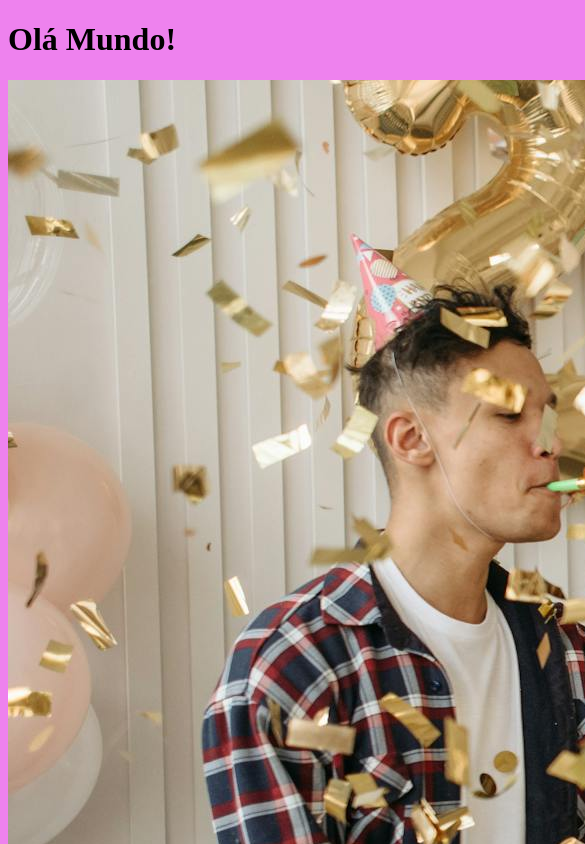
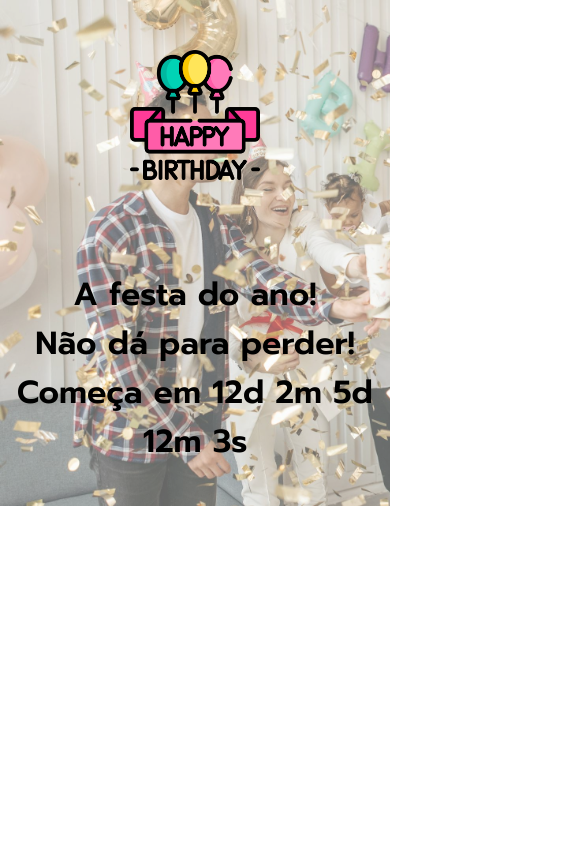
Before and after one commit to SamuelSattiro/my_niver, a website built with Parcel: page src/index.html in a window 390 px wide. Shown: the top 844 px of the page, 585 px wide, since content can reach past the window. Built offline with nearby package versions, Linux system fonts and the light colour scheme; a web font is replaced by a local one.

Commit message:
crindo o hero

```diff
--- a/src/index.html
+++ b/src/index.html
@@ -1,14 +1,21 @@
 <!DOCTYPE html>
-<html lang="en">
+<html lang="pt-br">
 <head>
     <meta charset="UTF-8">
     <meta name="viewport" content="width=device-width, initial-scale=1.0">
-    <title>Document</title>
+    <title>My Niver</title>
+    <link rel="preconnect" href="https://fonts.googleapis.com">
+    <link rel="preconnect" href="https://fonts.gstatic.com" crossorigin>
+    <link href="https://fonts.googleapis.com/css2?family=Arima:wght@100..700&family=Prompt:ital,wght@0,100;0,200;0,300;0,400;0,500;0,600;0,700;0,800;0,900;1,100;1,200;1,300;1,400;1,500;1,600;1,700;1,800;1,900&display=swap" rel="stylesheet">
     <link rel="stylesheet" href="styles/main.scss">
 </head>
 <body>
-    <h1>Olá Mundo!</h1>
-    <img src="./images/foto1.jpg" alt="niver">
+    <header class="hero">
+        <div class="container">
+            <img class="hero__logo" src="images/logo_festa.png" alt="Logo festa">
+            <p class="hero__text">A festa do ano! <br> Não dá para perder! <br> Começa em 12d 2m 5d 12m 3s</p>
+        </div>
+    </header>
 </body>
 <script src="scripts/main.js"></script>
 </html>
--- /dev/null
+++ b/src/styles/_hero.scss
@@ -0,0 +1,62 @@
+.hero {
+    padding-top: 50px;
+    padding-bottom: 40px;
+    background-image: url(../images/foto1.jpg);
+    background-repeat: no-repeat;
+    background-size: cover;
+    position: relative;
+
+    &::before {
+        position: absolute;
+        top: 0;
+        left: 0;
+        width: 100%;
+        height: 100%;
+        background-color: #fff;
+        content: '';
+        opacity: 0.4;
+    }
+
+    .container {
+        position: relative;
+    }
+
+    &__text {
+        padding-top: 238px;
+        text-align: center;
+        font-size: 40px;
+        font-weight: 600;
+
+    }
+
+    &__logo {
+        height: 180px;
+        margin: 0 auto;
+        display: block;
+    }
+
+    @media (max-width: 640px) {
+        &__text {
+            padding-top: 40px;
+            font-size: 26px;
+        }
+
+        &__logo {
+            height: 100px;
+            margin: 0 auto;
+            display: block;
+        }
+    }
+    @media (max-width: 1024px) {
+        &__text {
+            padding-top: 90px;
+            font-size: 32px;
+        }
+
+        &__logo {
+            height: 130px;
+            margin: 0 auto;
+            display: block;
+        }
+    }
+}
--- a/src/styles/main.scss
+++ b/src/styles/main.scss
@@ -1,3 +1,26 @@
+@use 'hero';
+
+* {
+    padding: 0;
+    margin: 0;
+    box-sizing: border-box;
+    font-family: "Prompt", sans-serif;
+}
+
 body {
-    background-color: violet;
+
 }
+
+.container {
+    max-width: 960px;
+    width: 100%;
+    margin: 0 auto;
+
+    @media ( max-width: 640px) {
+        max-width: 80%;
+    }
+
+    @media (max-width: 1024px) {
+        max-width: 100%;
+    }
+}
```
Also changed, not shown: src/images/logo_festa.png (added).
